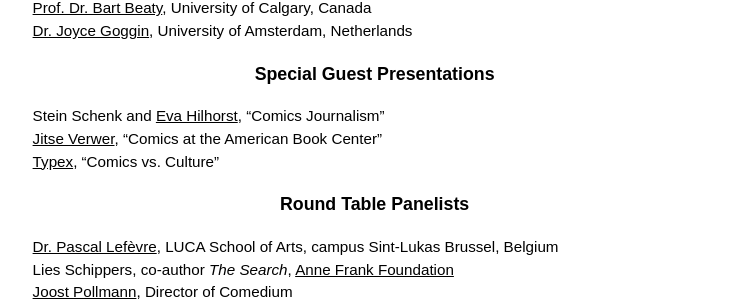
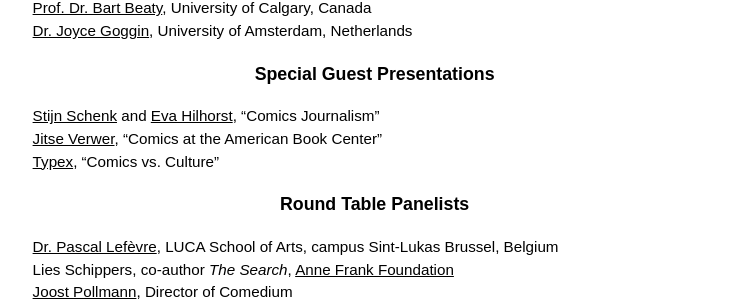
Before and after one commit to amsterdamcomics/amsterdamcomics.github.io, a Jekyll site: the page built from index.md, in a window 1280 px wide and 900 px high, scrolled down 799 px. Shown: the part 153-454 px from the top of the window, without its empty margins (347-1095 px from the left). Built offline with Jekyll 4.4.1, drawn with Linux system fonts in a browser that asks for light colours.

Commit message:
name fix

```diff
--- a/index.md
+++ b/index.md
@@ -25,7 +25,7 @@
 
 ###**Special Guest Presentations**
 
-Stein Schenk and [Eva Hilhorst](http://evahilhorst.blogspot.nl), “Comics Journalism”
+[Stijn Schenk](http://www.drawingthetimes.com) and [Eva Hilhorst](http://evahilhorst.blogspot.nl), “Comics Journalism”
 [Jitse Verwer](http://www.abc.nl), “Comics at the American Book Center”
 [Typex](http://typex.nl), “Comics vs. Culture”
 
```
